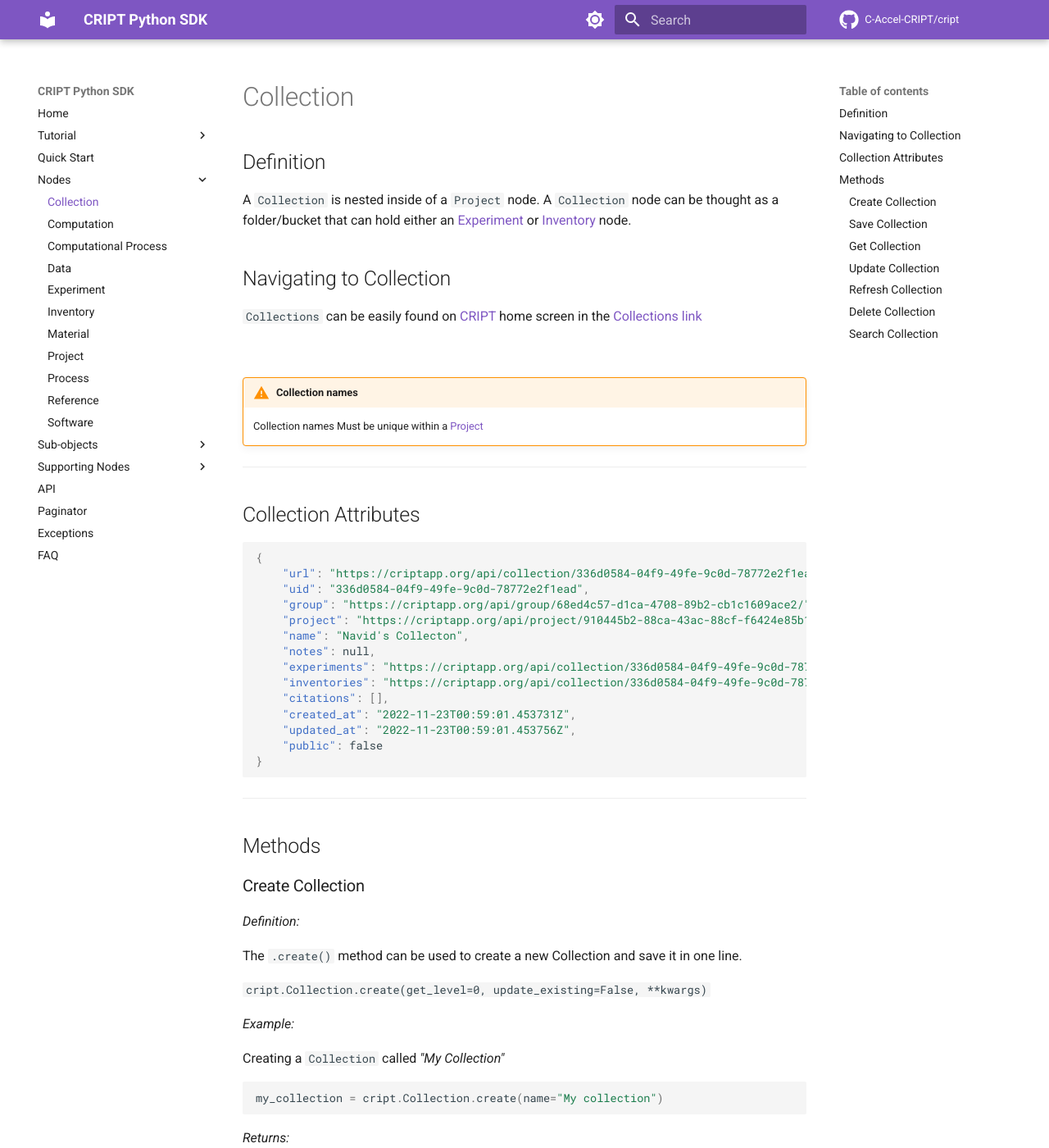
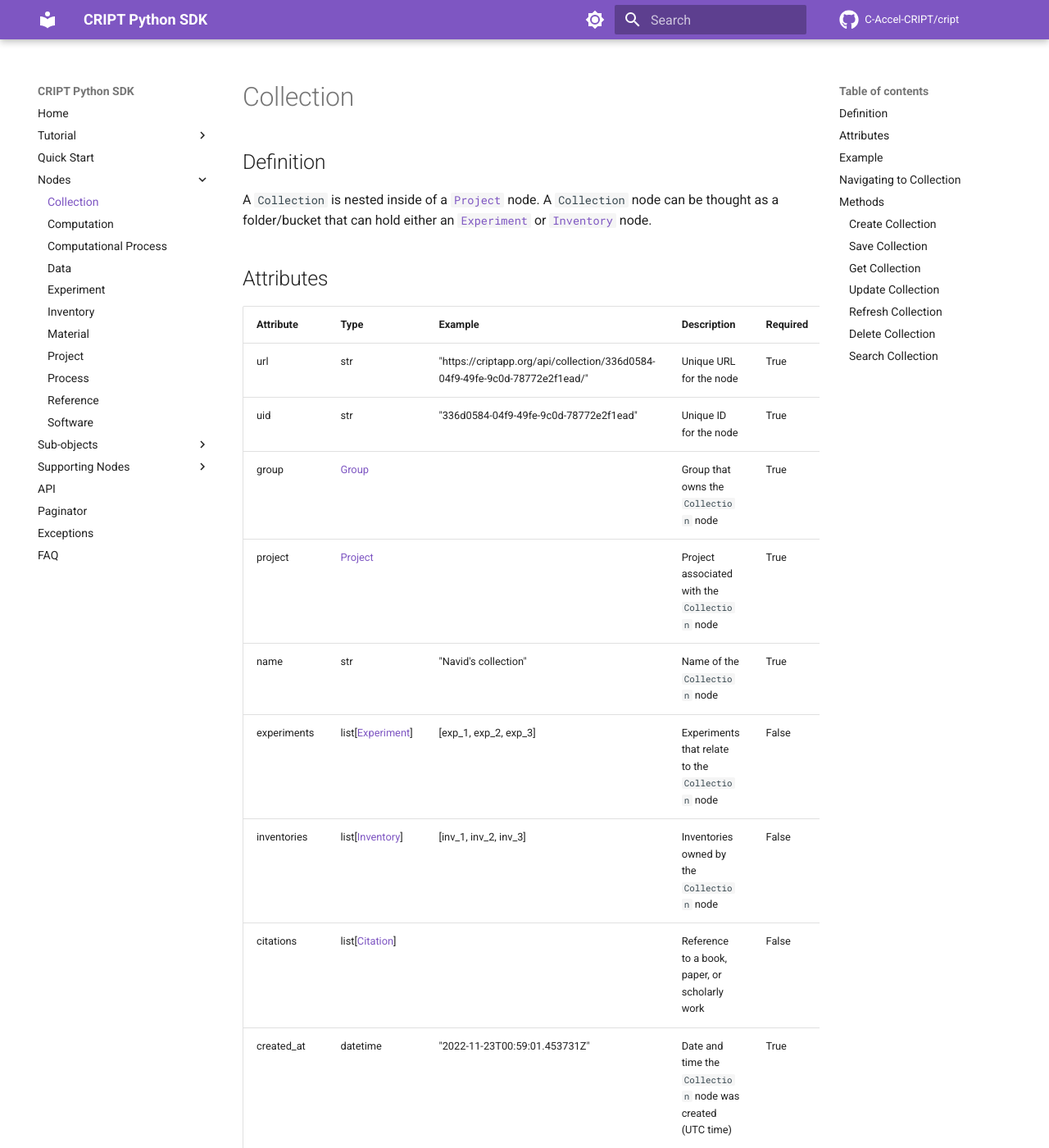
Before and after one commit to C-Accel-CRIPT/sdk-archive, an MkDocs documentation site: the page built from docs/nodes/collection.md, in a window 1280 px wide and 1400 px high. Shown: the whole window at 82% size. Built offline with MkDocs 1.6.1 and Material for MkDocs 9.7.7, drawn with Linux system fonts in a browser that asks for light colours; comment, search, counter and statistics services are not loaded; some of the changed text lies outside the part shown.

Commit message:
added attribute table

````diff
--- a/docs/nodes/collection.md
+++ b/docs/nodes/collection.md
@@ -2,26 +2,29 @@
 
 ## Definition
 
-A `Collection` is nested inside of a `Project` node.
+A `Collection` is nested inside of a <a href="../experiment" target="_blank">`Project`</a> node.
 A `Collection` node can be thought as a folder/bucket that can hold either an
-<a href="../experiment" target="_blank">Experiment</a> or
-<a href="../inventory" target="_blank">Inventory</a> node.
+<a href="../experiment" target="_blank">`Experiment`</a> or
+<a href="../inventory" target="_blank">`Inventory`</a> node.
 
-## Navigating to Collection
-`Collections` can be easily found on <a href="https://criptapp.org" target="_blank">CRIPT</a> home screen in the
-<a href="https://criptapp.org/collection/" target="_blank">Collections link</a>
+## Attributes
 
-<br/>
+| Attribute             | Type                                                | Example                  | Description                                                                             | Required |
+|-----------------------|-----------------------------------------------------|--------------------------|-----------------------------------------------------------------------------------------|----------|
+| url                   | str                                                 | "https://criptapp.org/api/collection/336d0584-04f9-49fe-9c0d-78772e2f1ead/" | Unique URL for the node              | True     |
+| uid                   | str                                                 | "336d0584-04f9-49fe-9c0d-78772e2f1ead" | Unique ID for the node                                                    | True     |
+| group                 | [Group](../supporting_nodes/group.md)               |                          | Group that owns the `Collection` node                                                   | True     |
+| project                 | [Project](../project.md)                          |                          | Project associated with the `Collection` node                                           | True     |
+| name                  | str                                                 | "Navid's collection"     | Name of the `Collection`  node                                                          | True     |
+| experiments           | list[[Experiment](experiment.md)]                   | [exp_1, exp_2, exp_3]    | Experiments that relate to the `Collection` node                                        | False    |
+| inventories           | list[[Inventory](inventory.md)]                     | [inv_1, inv_2, inv_3]    | Inventories owned by the `Collection` node                                              | False    |
+| citations             | list[[Citation](../subobjects/citation.md)]         |                          | Reference to a book, paper, or scholarly work                                           | False    |
+| created_at            | datetime                                            | "2022-11-23T00:59:01.453731Z" | Date and time the `Collection` node was created (UTC time)                         | True     |
+| updated_at            | datetime                                            | "2022-11-23T00:59:01.453756Z" | Date and time the `Collection` node was last modified (UTC time)                   | True     |
+| public                | bool                                                | False                    | Boolean indicating whether the node is publicly viewable | True     |
 
-!!! warning "Collection names"
-    Collection names Must be unique within a <a href="../project" target="_blank">Project</a>
-
----
-
-## Collection Attributes
-
+## Example
 ```json
-
 {
     "url": "https://criptapp.org/api/collection/336d0584-04f9-49fe-9c0d-78772e2f1ead/",
     "uid": "336d0584-04f9-49fe-9c0d-78772e2f1ead",
@@ -39,7 +42,15 @@
 
 ```
 
----
+## Navigating to Collection
+`Collections` can be easily found on <a href="https://criptapp.org" target="_blank">CRIPT</a> home screen in the
+<a href="https://criptapp.org/collection/" target="_blank">Collections link</a>
+
+<br/>
+
+!!! warning "Collection names"
+    Collection names Must be unique within a <a href="../project" target="_blank">Project</a>
+
 ## Methods
 
 ### Create Collection
````
